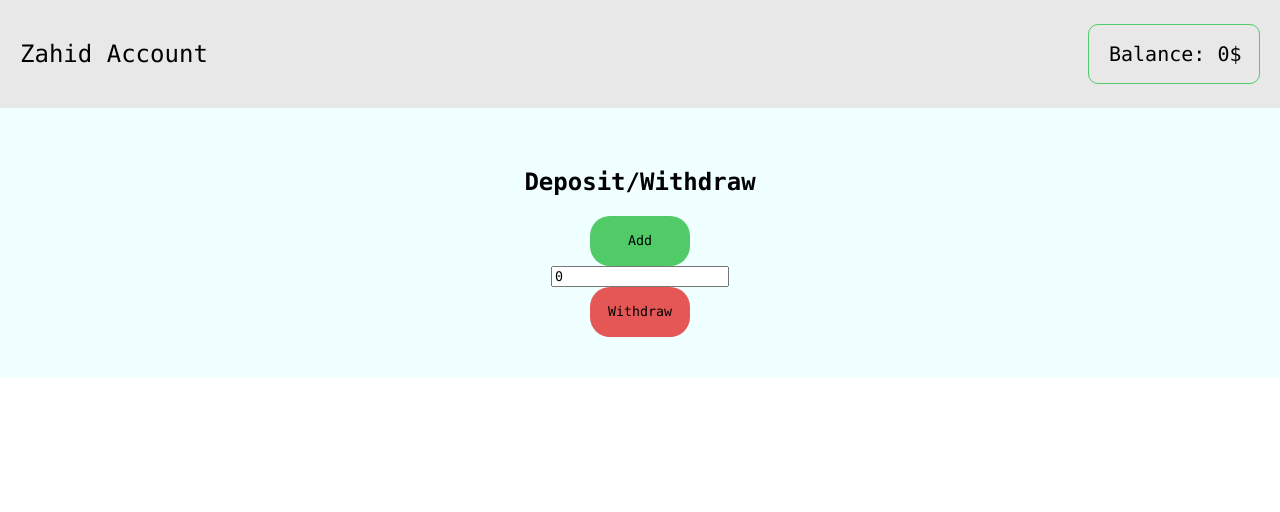
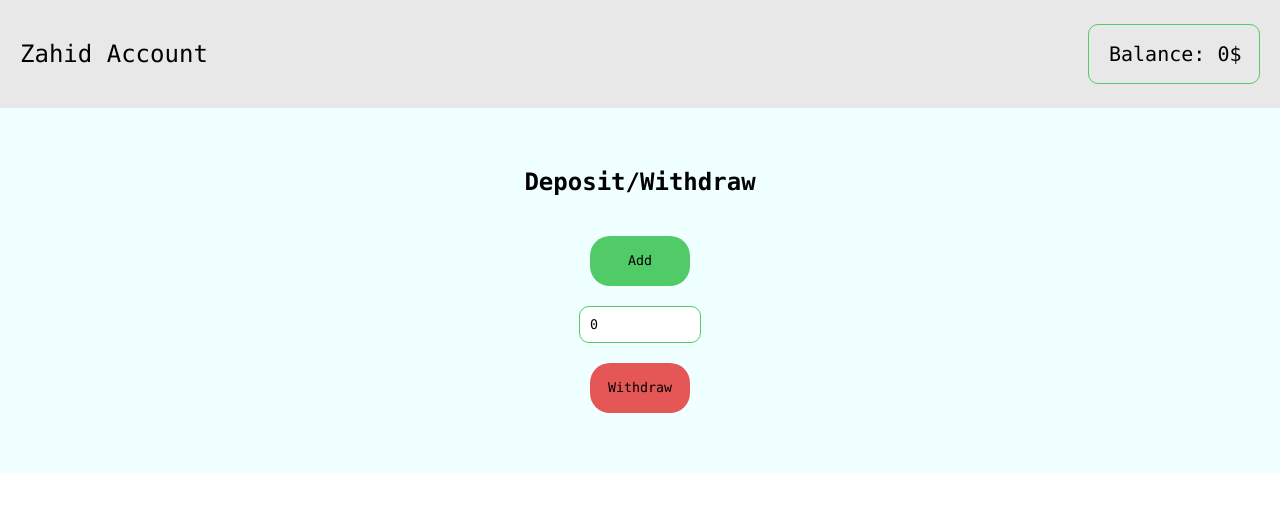
Before and after one commit to zahid2022skipq/reduxpractice, a React (Create React App) app: page / in a window 1280 px wide. Shown: the top 512 px of the page. Built offline with nearby package versions, Linux system fonts and the light colour scheme.

Commit message:
added input

```diff
--- a/src/components/shop/Shop.js
+++ b/src/components/shop/Shop.js
@@ -21,10 +21,12 @@ const Shop = () => {
   return (
     <div className="shop-container">
       <h2>Deposit/Withdraw</h2>
+
       <button className="btn btn-add" onClick={depositMoney}>
         Add
       </button>
       <input
+        className="input"
         placeholder="enter amount"
         onChange={(e) => setAmount(e.target.value)}
         value={amount}
--- a/src/components/shop/shop.css
+++ b/src/components/shop/shop.css
@@ -7,12 +7,20 @@
     flex-direction: column;
 }
 
+.input{
+    padding: 10px;
+    border-radius: 10px;
+    border: 1px solid rgb(81, 203, 103);
+    width: 100px;
+}
+
 .btn{
     height: 50px;
     width: 100px;
     border: none;
     cursor: pointer;
     border-radius: 20px;
+    margin: 20px 0px;
 }
 
 .btn-add{
```
